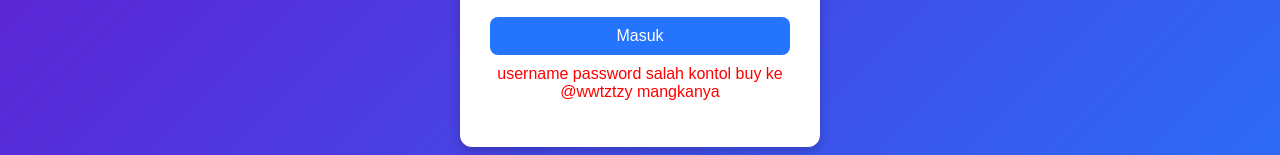
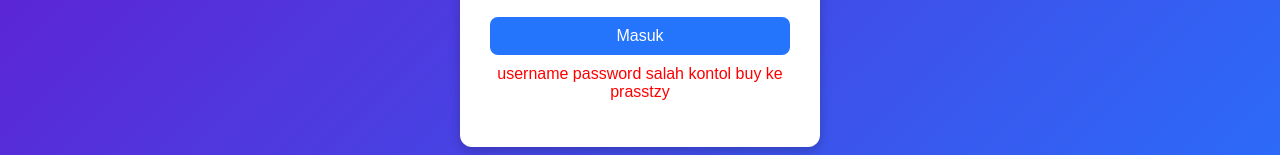
Before and after one commit to nusantara-stack/create-mt-banned, a plain HTML site: page index.html in a window 1280 px wide. Both pictures are taken after a click on the button "Masuk". Shown: the part 437-592 px from the top of the page. Drawn offline with Linux system fonts and the light colour scheme.

Commit message:
Update index.html

```diff
--- a/index.html
+++ b/index.html
@@ -73,7 +73,7 @@
         // redirect ke halaman lain misalnya dashboard.html
         window.location.href = "home.html";
       } else {
-        errorMsg.textContent = "username password salah kontol buy ke @wwtztzy mangkanya";
+        errorMsg.textContent = "username password salah kontol buy ke prasstzy";
       }
     }
   </script>
```
